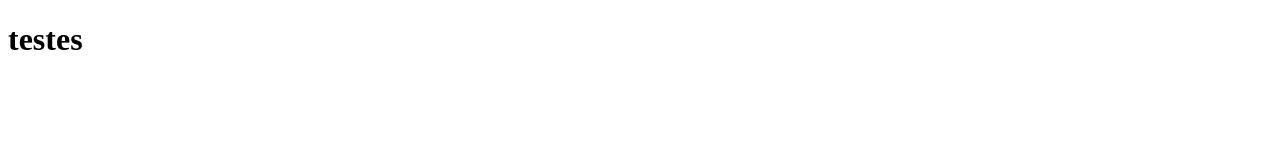
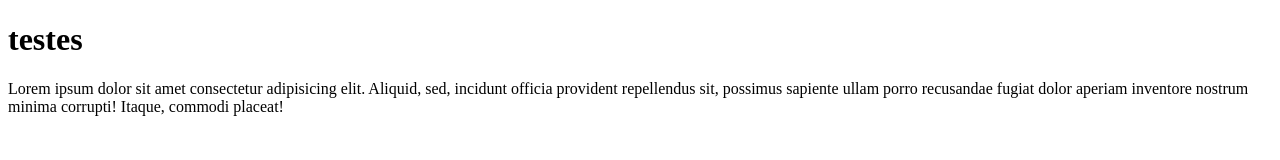
Before and after one commit to Dragaod/Teste1, a plain HTML site: page proaprofissao/index.html in a window 1280 px wide. Drawn offline with Linux system fonts and the light colour scheme.

Commit message:
Update index.html

```diff
--- a/proaprofissao/index.html
+++ b/proaprofissao/index.html
@@ -8,6 +8,7 @@
 <body>
 
     <h1>testes</h1>
+    <p>Lorem ipsum dolor sit amet consectetur adipisicing elit. Aliquid, sed, incidunt officia provident repellendus sit, possimus sapiente ullam porro recusandae fugiat dolor aperiam inventore nostrum minima corrupti! Itaque, commodi placeat!</p>
 
 </body>
 </html>
```
